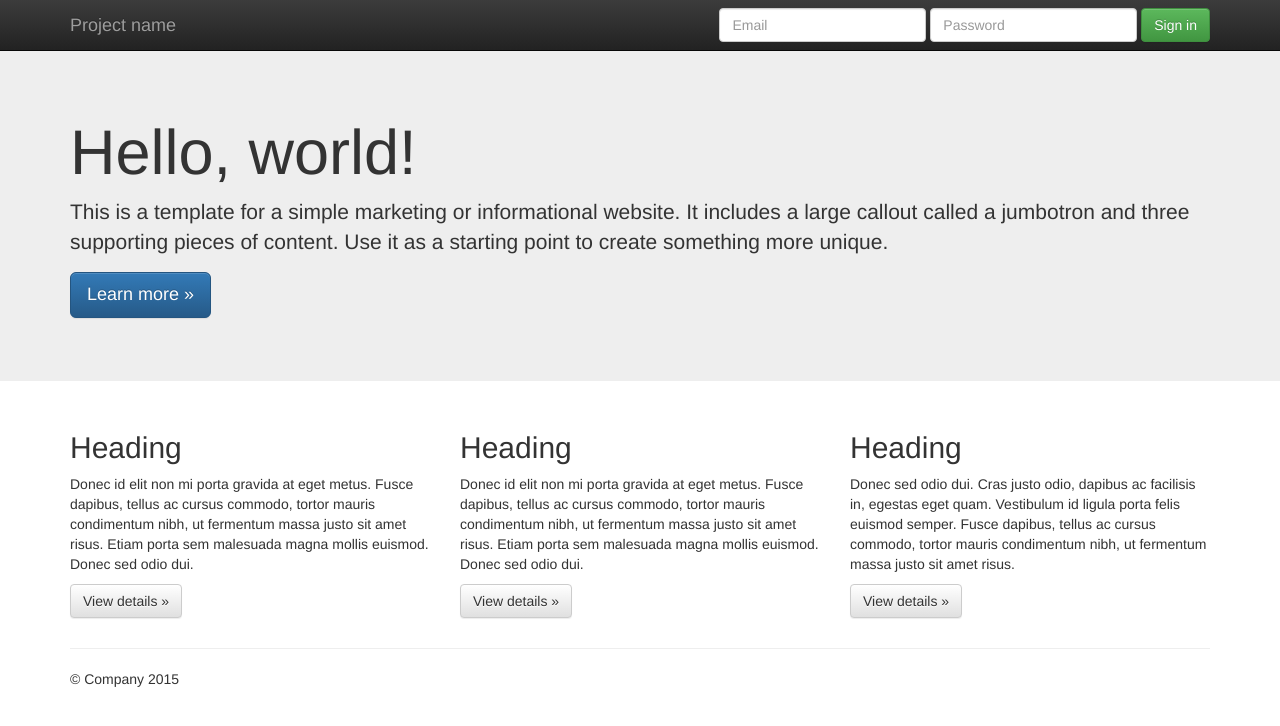
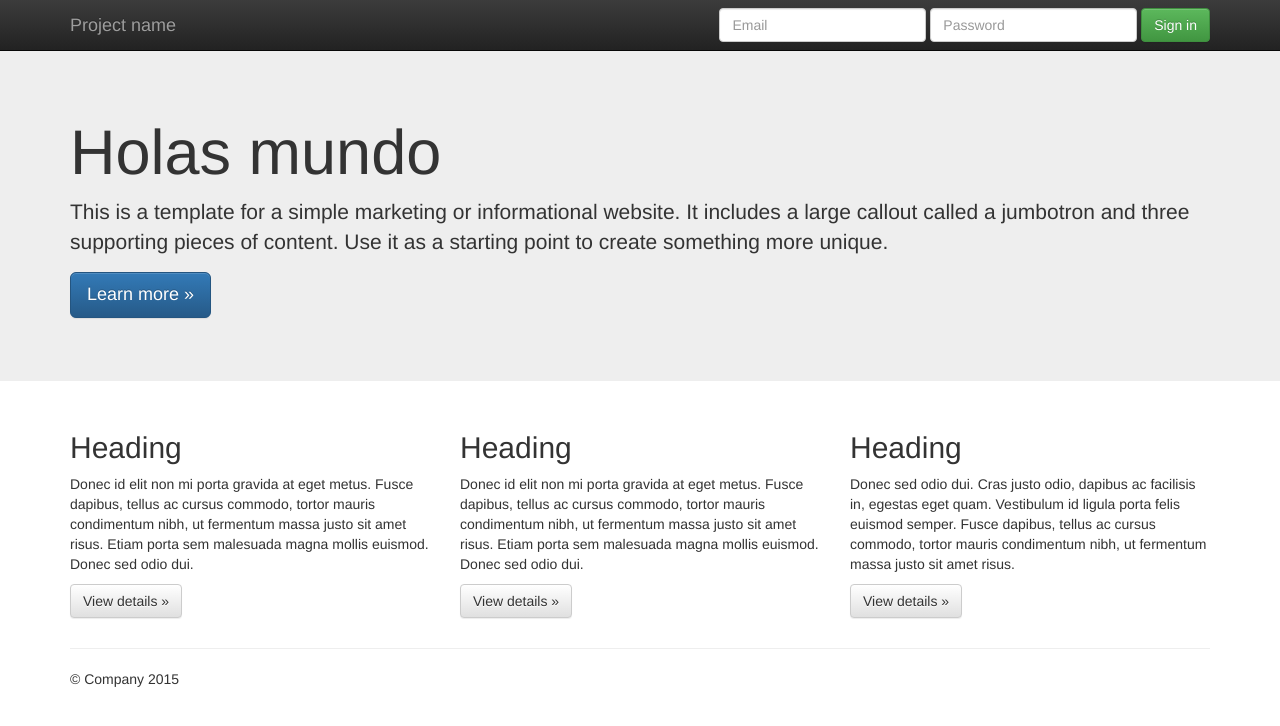
Before and after one commit to alejandrodebian25/repoprueba, a plain HTML site: page index.html in a window 1280 px wide. Drawn offline with nearby package versions, Linux system fonts and the light colour scheme.

Commit message:
se moodifico el hola mundo

```diff
--- a/index.html
+++ b/index.html
@@ -55,7 +55,7 @@
     <!-- Main jumbotron for a primary marketing message or call to action -->
     <div class="jumbotron">
       <div class="container">
-        <h1>Hello, world!</h1>
+        <h1>Holas mundo</h1>
         <p>This is a template for a simple marketing or informational website. It includes a large callout called a jumbotron and three supporting pieces of content. Use it as a starting point to create something more unique.</p>
         <p><a class="btn btn-primary btn-lg" href="#" role="button">Learn more &raquo;</a></p>
       </div>
```
